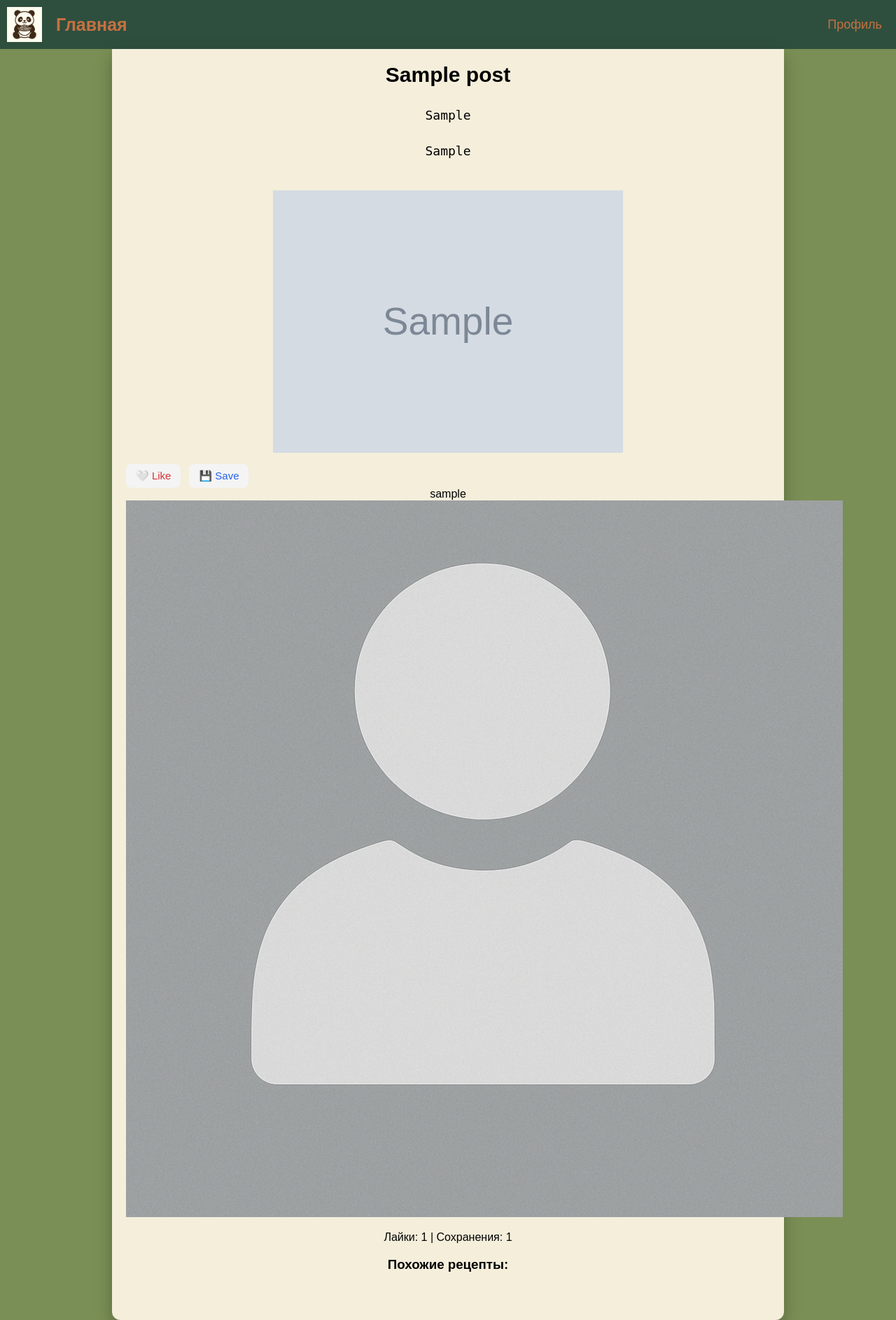
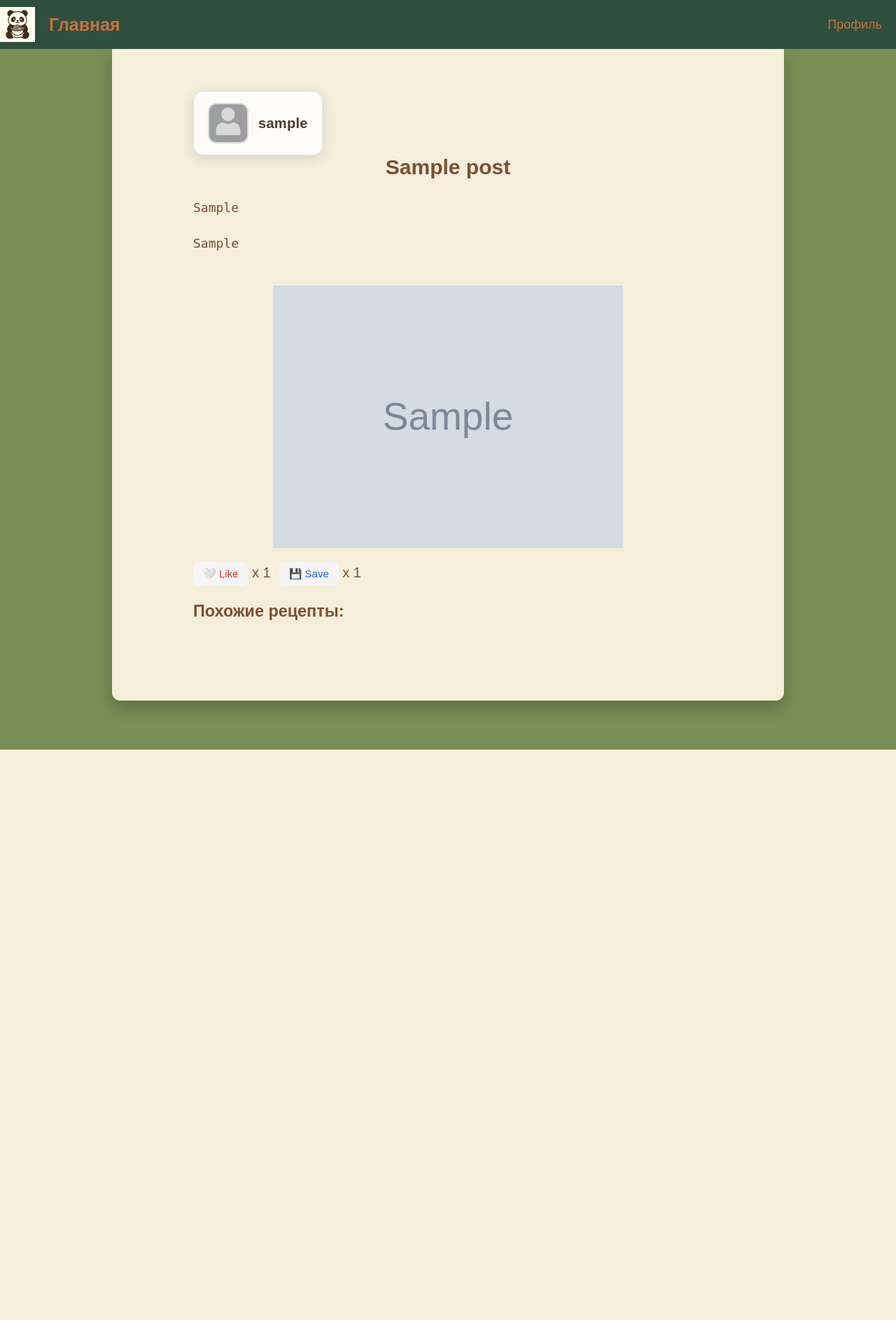
Before and after one commit to Ventisa6364/Melorie, a Django app: a page that uses templates/main/base.html in a window 1280 px wide. Shown: the whole page at 70% size. After the commit the page ends 1071 px from the top, so only its background shows below. Run offline with Django 5.2, Linux system fonts and the light colour scheme; tables that the repository leaves empty hold one stand-in row (values such as "Sample post"); grey boxes marked "Sample" are stand-in pictures.

Commit message:
работа с виджетами и графическим отображением

```diff
--- a/static/css/style.css
+++ b/static/css/style.css
@@ -6,34 +12,52 @@
     background-color: #7A8F55;
 }
 
-
 h1 {
     margin-top: 0;
 }
 
+pre {
+    white-space: pre-wrap;
+    word-wrap: break-word;
+}
+
+/* ============================
+   Typography helpers
+============================ */
+
+a {
+    text-decoration: none;
+}
+
+/* ============================
+   Header
+============================ */
 
 header {
+    z-index: 1000;
+    top: 0px;
+    left: 0px;
+    position: fixed;
+    display: flex;
+    justify-content: space-between;
+    width: 100vw;
+    flex-wrap: wrap;
+    padding: 10px;
     padding-left: 0;
-  display: flex;
-  flex-direction: row;
-  justify-content: space-between;
-  flex-wrap: wrap;
+    margin-bottom: 0;
     background-color: #2F4F3E;
-  padding: 10px 10px;
-  margin-bottom: 0px;
 }
 
-.wrap-logo {
+.wrap-logo,
+nav {
     display: flex;
     align-items: center;
-
 }
 
 header a {
+    padding: 10px;
+    font-size: 18px;
     color: #C67141;
-  padding: 10px;
-  text-decoration: none;
-  font-size: 18px;
     border-radius: 4px;
 }
 
@@ -46,73 +70,81 @@
     color: #D13F2A;
 }
 
-nav {
-  display: flex;
-  align-items: center;
-}
+/* ============================
+   Main content
+============================ */
 
 .content {
     width: 75vw;
-  margin: 0 auto;
-  padding: 20px 20px 50px 20px;
+    margin: 70px auto;
+    padding: 20px 20px 50px;
+    text-align: center;
     background-color: #F4EEDB;
-  text-align: center;
     border-radius: 0 0 12px 12px;
     box-shadow: 0 10px 25px rgba(0, 0, 0, 0.25);
-  font-family: "Arial", "Helvetica", sans-serif;
 }
 
+/* ============================
+   Image Containers
+============================ */
 
-.image_container {
-    width: 500px;
-    height: auto;
+.image_container,
+.image_container_base {
     margin: 0 auto;
     overflow: hidden;
 }
 
+.image_container {
+    width: 500px;
+}
 
-.image_container img {
+.image_container_base {
+    width: 25vw;
+    margin-top: 10px;
+    border-radius: 12px;
+}
+
+.image_container img,
+.image_container_base img {
     width: 100%;
+    display: block;
     object-fit: cover;
     object-position: center;
-    display: block;
-
 }
 
+/* ============================
+   Post Details
+============================ */
 
 .post_detail {
     width: 60vw;
     margin: 20px auto;
     padding: 20px;
+    font-size: 20px;
+    color: #F4EEDB;
+    text-align: left;
     border-radius: 15px;
-    font-size: 20px;
     background-color: #2F4F3E;
-    text-align: left;
+}
+
+.post_detail a {
     color: #F4EEDB;
 }
-
 
 .post_flexbox {
     display: flex;
     gap: 20px;
 }
 
-
-.post_detail a{
-     text-decoration: none;
-     color: #F4EEDB;
+.left,
+.right {
+    flex: 1;
 }
 
 .right {
     display: flex;
     flex-direction: column;
-  gap: 0px;
     justify-content: space-between;
-  flex: 1;
-}
-
-.left {
-  flex: 1;
 }
 
 .post_info {
@@ -121,53 +153,88 @@
     color: #adb5bd;
 }
 
-
-.image_container_base {
-    width: 25vw;
-    margin: 10px auto;
+.post_detail_title {
+    font-size: 30px;
+    font-weight: bold;
+    text-align: center;
 }
 
+.post_detail_ingredients,
+.post_detail_instructions {
+    font-size: 18px;
+    margin: 30px 0;
+}
 
-.image_container_base img {
-  width: 100%;
-  height: 100%;
-  display: block;
+.post_detail_all {
+    width: 60vw;
+    margin: 20px auto;
+    padding: 20px;
+    font-size: 20px;
+    color: #7C4F32;
+    text-align: left;
+    border-radius: 15px;
+}
+
+.post_detail_all a:visited {
+  text-decoration: none;
+  color: #D9A441;
+}
+
+.info_about_author {
+    display: flex;
+    align-items: center;
+    gap: 14px;
+
+    background: #ffffffcc;
+    backdrop-filter: blur(8px);
+    border: 1px solid #e3e3e3;
+
+    padding: 16px 20px;
+    border-radius: 14px;
+    width: fit-content;
+
+    box-shadow: 0 4px 18px rgba(0, 0, 0, 0.12);
+}
+
+.author_img {
+    width: 58px;
+    height: 58px;
+    border-radius: 12px;
+    object-fit: cover;
+
+    border: 2px solid #dcdcdc;
+}
+
+.name {
+    font-size: 20px;
+    font-weight: 600;
+    color: #4a3c2d;
+    letter-spacing: 0.3px;
+}
+
+.post_published_info {
+  text-decoration: none;
+  font-size: 12px;
+}
+
+/* ============================
+   Profile
+============================ */
+
+.profile-image,
+.img-profile {
+    text-align: center;
+}
+
+.img-profile {
+    width: 25vw;
+    margin-top: 10px;
     border-radius: 12px;
 }
 
-
-.email_form {
-    margin: 10px 0px 5px;
-}
-
-
-.username_form {
-    margin: 10px 0px 5px;
-}
-
-
-.password_form {
-  margin: 10px 0px 5px;
-}
-
-
-.btn {
-    margin-top: 10px;
-    background-color: #4CAF50;
-    color: white;
-    padding: 10px 20px;
-    border: none;
-    border-radius: 4px;
-    cursor: pointer;
-    font-size: 16px;
-}
-
-.logo-image {
-    width: 50px;
-    height: 50px;
-    margin-right: 10px;
-}
-
+/* ============================
+   Forms
+============================ */
 
 .forms_environment {
     display: flex;
--- a/templates/main/base.html
+++ b/templates/main/base.html
@@ -65,7 +65,10 @@
             </div>
         </a>
         {% endfor %}
+
+        {%if request.user.is_authenticated%}
         <a href="{% url 'main:post_create' %}" class="fixed-link">+</a>
+        {%endif%}
 
         {% endblock %}
     </div>
--- a/templates/main/post/post_detail.html
+++ b/templates/main/post/post_detail.html
@@ -4,8 +4,15 @@
 
 {% block content %}
 
+<div class="post_detail_all">
+  <div>
+  <div class="info_about_author">
+    <img src="{% if user.avatar %}{{ user.avatar.url }}{% else %}{% static 'images/default_profile.png' %}{% endif %}" class="author_img">
+    <div class="name">{{ post.author.username }}</div>
+  </div>
+</div>
 
-  <div class="post_detail_title">
+<div class="post_detail_title">
     {{post.title}}<br />
 </div>
 <div class="post_detail_ingredients">
@@ -30,6 +37,7 @@
     {% else %}
         <button type="submit" class="like">🤍 Like</button>
     {% endif %}
+    x {{ post.total_likes_post }}
 </form>
 
 <form action="{% url 'main:save_post' post_slug=post.slug %}" method="POST" class="save_form">
@@ -40,19 +48,8 @@
     {% else %}
         <button type="submit" class="save">💾 Save</button>
     {% endif %}
+    x {{ post.total_saves_post }}
 </form>
-</div>
-
-<div>
-  <div>
-    {{ post.author.username }}
-    <img src="{% if user.avatar %}{{ user.avatar.url }}{% else %}{% static 'images/default_profile.png' %}{% endif %}">
-  </div>
-
-  <div class="like_save_count">
-    <p>Лайки: {{ post.total_likes_post }} | Сохранения: {{ post.total_saves_post }}</p>
-  </div>
-
 </div>
 
 <div>
@@ -60,9 +57,10 @@
 
   <ul>
     {% for r in recommendations %}
-      <li><a href="{% url 'main:post_detail' post.slug %}">{{ r.title }}</a></li>
+      <li><a href="{% url 'main:post_detail' r.slug %}">{{ r.title }}</a></li>
     {% endfor %}
   </ul>
 </div>
+</div>
 
 {% endblock %}
--- a/templates/users/profile.html
+++ b/templates/users/profile.html
@@ -18,8 +18,9 @@
     <h4>Ваши опубликованные посты:</h4>
     {% for post in posts %}
         <div class="user-post">
-            <h3><a href="{% url 'main:post_detail' post_slug=post.slug %}">{{ post.title }}</a></h3>
-            <p>Опубликовано: {{ post.published_at }}</p>
+            <h3><a href="{% url 'main:post_detail' post_slug=post.slug %}">{{ post.title }}</a>
+            <span class="post_published_info">(Опубликовано: {{ post.published_at }})</span>
+            </h3>
         </div>
         {% empty %}
         <p>У вас еще нет опубликованных постов.</p>
```
Also changed, not shown: other parts of static/css/style.css (+90 -86 lines). Lines whose indentation alone changed are shown as unchanged.
